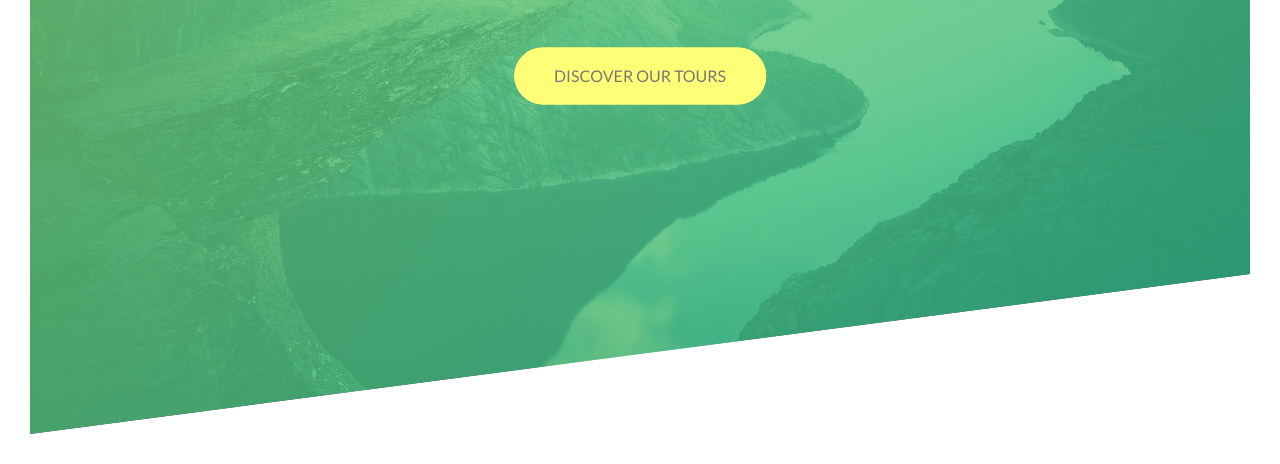
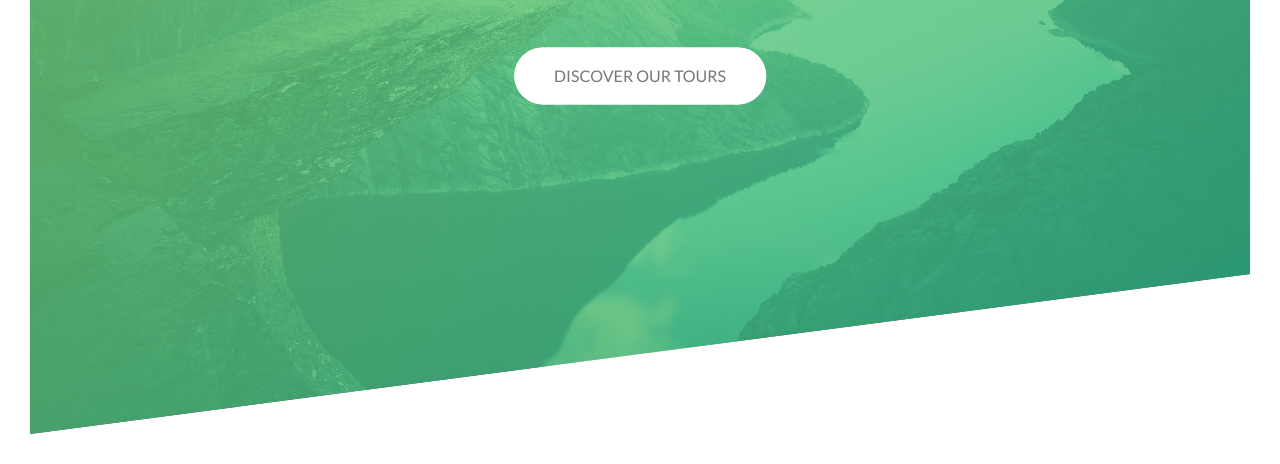
Before and after one commit to jarrod-kallis/natours, a website: page index.html in a window 1280 px wide. Shown: the part 356-820 px from the top of the page. Drawn offline with nearby package versions, Linux system fonts and the light colour scheme; files that its build step writes are made by us from their sources.

Commit message:
Simple SCSS change

```diff
--- a/sass/main.scss
+++ b/sass/main.scss
@@ -3,7 +3,7 @@ $color-primary-light: #7ed56f;
 $color-primary-dark: #28b485;
 
 $color-grey-dark: #777;
-$color-white: #ff7;
+$color-white: #fff;
 
 *,
 *::after,
```
